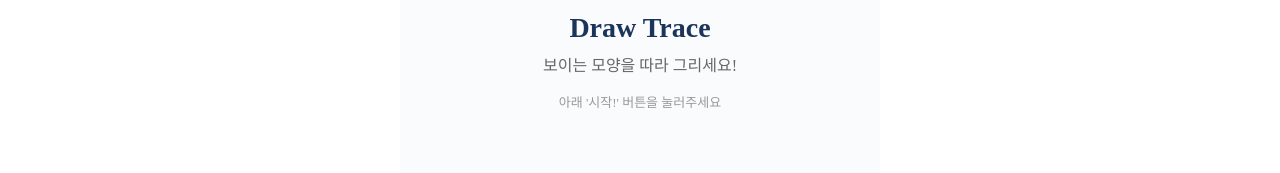
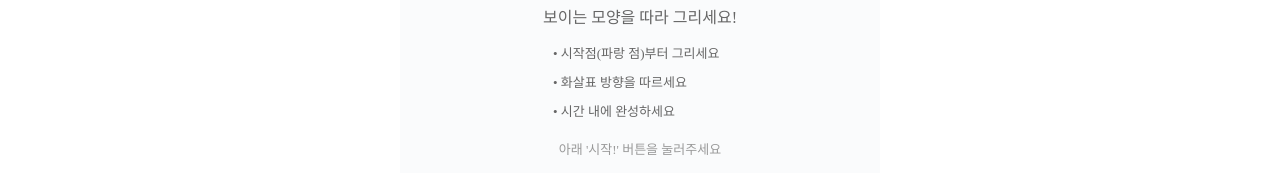
Before and after one commit to haeseoky/drawtrace, a Vue app: page /draw-trace in a window 1280 px wide. Shown: the part 319-492 px from the top of the page. Built offline with nearby package versions, Linux system fonts and the light colour scheme; no server answers.

Commit message:
content: drawtrace 개선 - 시작 화면에 게임 힌트 추가

```diff
--- a/src/components/DrawGame.vue
+++ b/src/components/DrawGame.vue
@@ -84,6 +84,11 @@
           <div class="intro-icon">✏️</div>
           <div class="intro-title">Draw Trace</div>
           <div class="intro-desc">보이는 모양을 따라 그리세요!</div>
+          <div class="intro-hints">
+            <div class="hint-item">• 시작점(파랑 점)부터 그리세요</div>
+            <div class="hint-item">• 화살표 방향을 따르세요</div>
+            <div class="hint-item">• 시간 내에 완성하세요</div>
+          </div>
           <div class="intro-hint">아래 '시작!' 버튼을 눌러주세요</div>
         </div>
       </div>
@@ -837,6 +842,19 @@ function shareResult() {
 .intro-icon { font-size: 48px; margin-bottom: 12px; }
 .intro-title { font-size: 28px; font-weight: 700; color: #1B355A; }
 .intro-desc { font-size: 16px; color: #666; margin-top: 8px; }
+.intro-hints {
+  display: flex;
+  flex-direction: column;
+  gap: 8px;
+  margin-top: 16px;
+  text-align: left;
+  padding-left: 10px;
+}
+.hint-item {
+  font-size: 13px;
+  color: #666;
+  line-height: 1.6;
+}
 .intro-hint { font-size: 13px; color: #999; margin-top: 16px; }
 
 /* Transitions */
```
